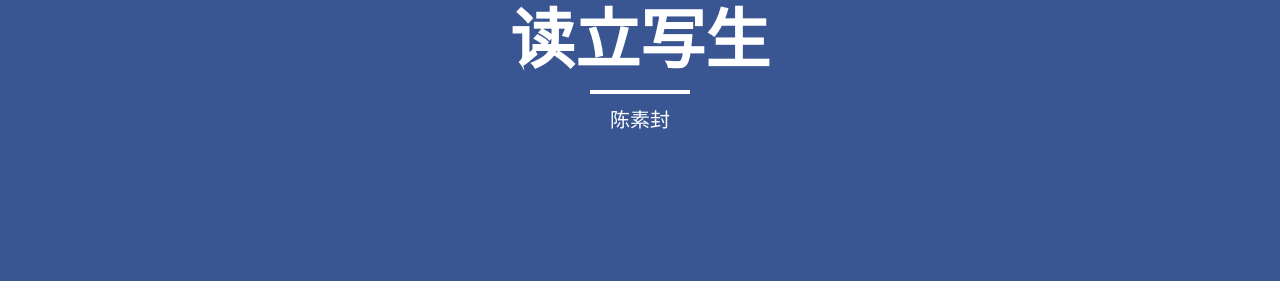
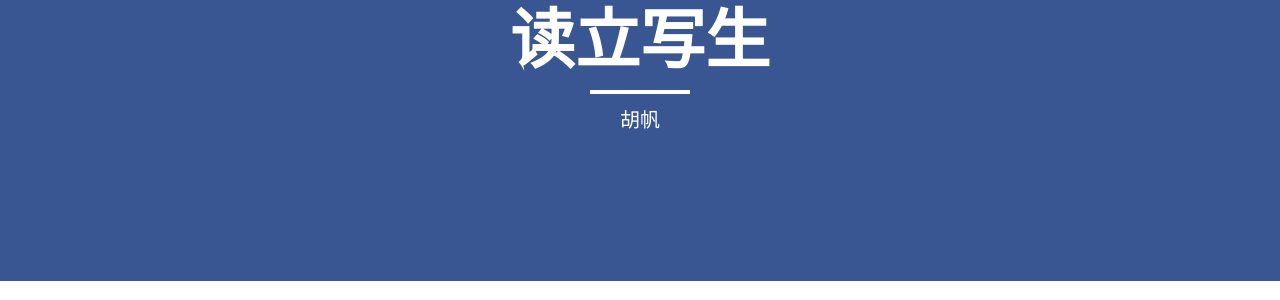
Before and after one commit to hufanexplore/github.io, a Jekyll site: the page built from index.html, in a window 1280 px wide. Shown: the part 147-447 px from the top of the page. Built offline with Jekyll 4.4.1, drawn with Linux system fonts in a browser that asks for light colours; nearby versions of some CDN libraries; the list of posts is cut into pages by our own code.

Commit message:
Update index.html

```diff
--- a/index.html
+++ b/index.html
@@ -1,6 +1,6 @@
 ---
 layout: page
-description: "陈素封"
+description: "胡帆"
 ---
 
 {% for post in paginator.posts %}
```
